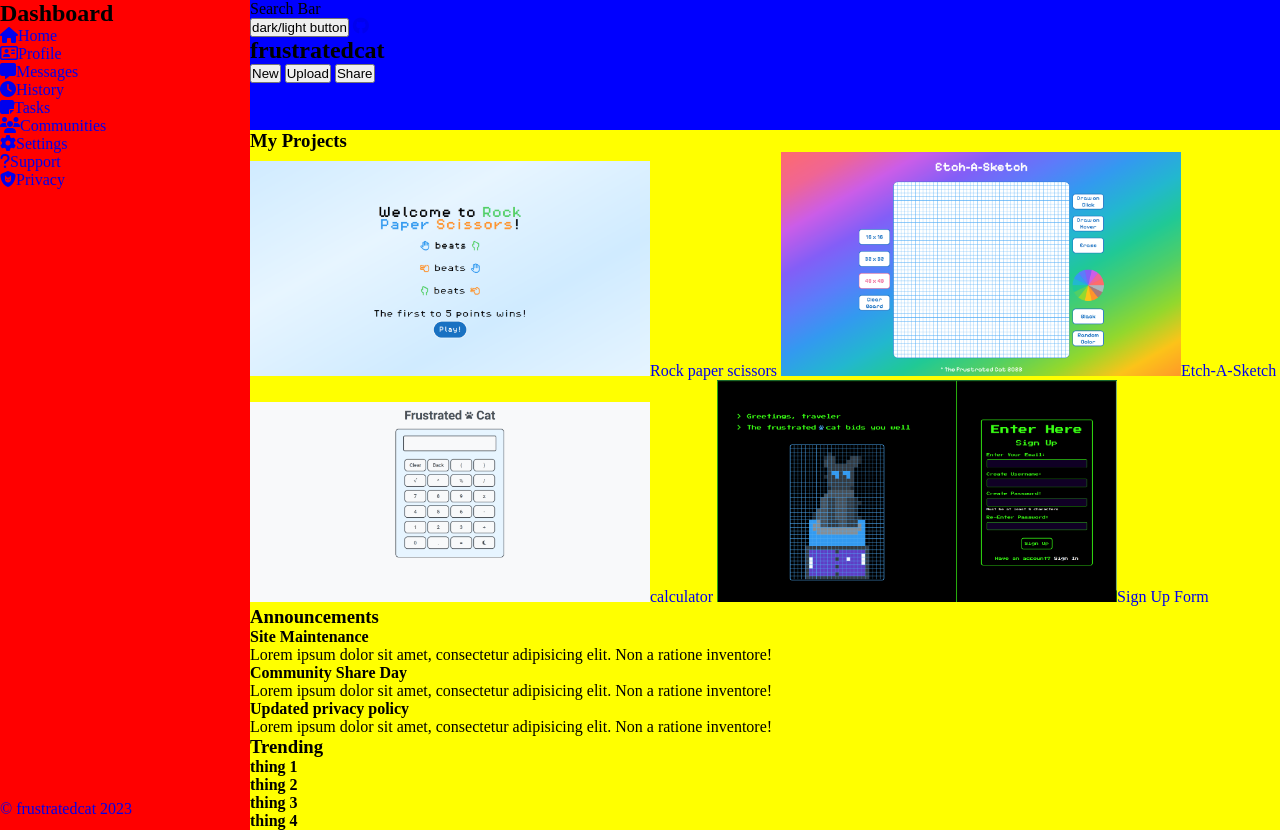
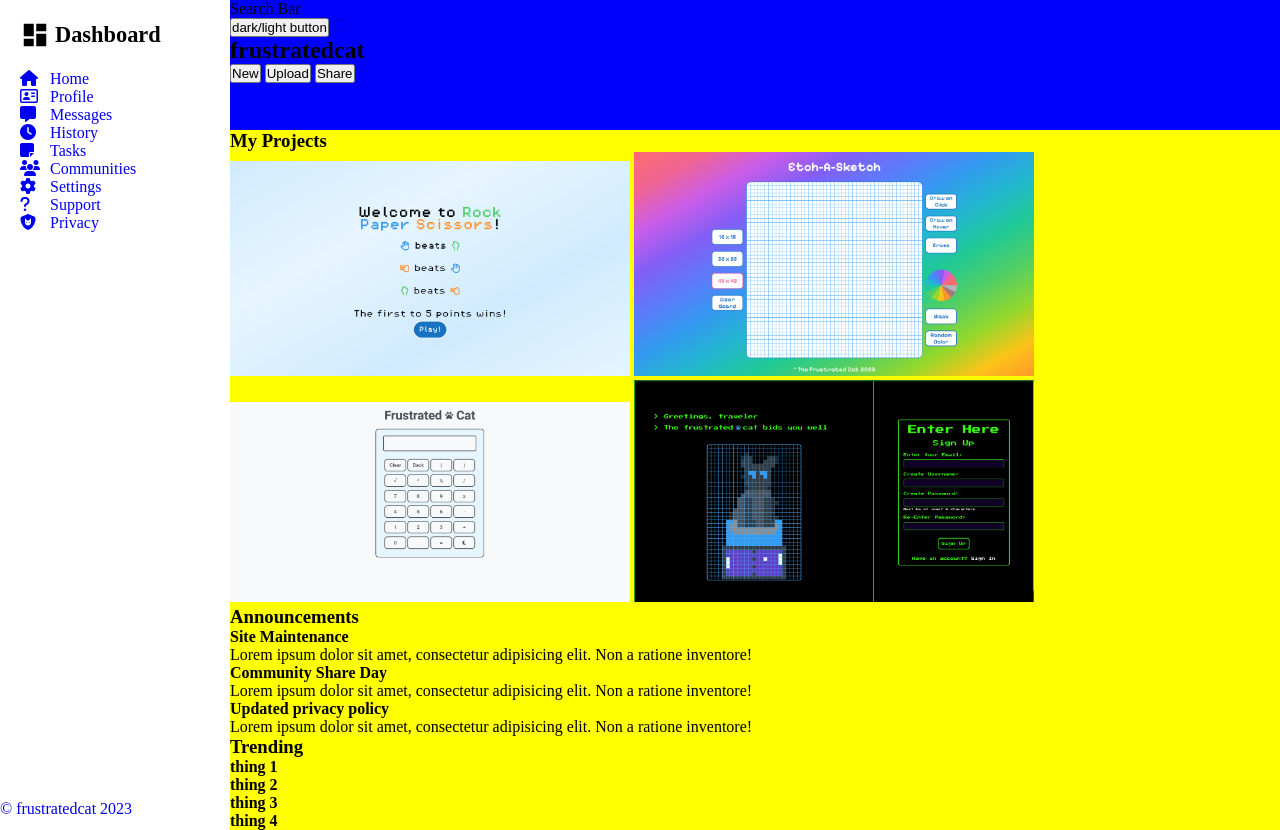
Before and after one commit to frustratedcat/admin-dashboard, a plain HTML site: page index.html in a window 1280 px wide. Drawn offline with Linux system fonts and the light colour scheme.

Commit message:
Add grid to left dashboard anchor items

```diff
--- a/index.html
+++ b/index.html
@@ -7,6 +7,12 @@
 
     <script src="./script.js" defer></script>
     <link rel="stylesheet" href="./style.css" />
+    <link rel="preconnect" href="https://fonts.googleapis.com" />
+    <link rel="preconnect" href="https://fonts.gstatic.com" crossorigin />
+    <link
+      href="https://fonts.googleapis.com/css2?family=Roboto:ital,wght@0,300;0,400;0,500;0,700;0,900;1,300;1,400;1,500;1,700;1,900&display=swap"
+      rel="stylesheet"
+    />
     <script
       src="https://kit.fontawesome.com/0b64f17ecf.js"
       crossorigin="anonymous"
@@ -17,87 +23,82 @@
   <body>
     <div class="body-container grid-outer">
       <section class="grid-outer-first">
-        <h1>Dashboard</h1>
-        <nav>
+        <h1 class="grid-outer-first-h1">
+          <svg
+            xmlns="http://www.w3.org/2000/svg"
+            viewBox="0 0 24 24"
+            width="30"
+            height="auto"
+          >
+            <title>view-dashboard</title>
+            <path
+              d="M13,3V9H21V3M13,21H21V11H13M3,21H11V15H3M3,13H11V3H3V13Z"
+            />
+          </svg>
+          <span class="h1-span">Dashboard</span>
+        </h1>
+
+        <nav class="grid-outer-first-nav">
           <ul>
             <li>
-              <a href="#" alt="Link to home page" id="a-home" class="icons"
-                >Home</a
-              >
+              <a href="#" alt="Link to home page" class="grid-li">
+                <span id="a-home" class="icons"></span>
+                <span class="li-span">Home</span>
+              </a>
             </li>
             <li>
-              <a
-                href="#"
-                alt="Link to profile page"
-                id="a-profile"
-                class="icons"
-                >Profile</a
-              >
+              <a href="#" alt="Link to profile page" class="grid-li">
+                <span id="a-profile" class="icons"></span>
+                <span class="li-span">Profile</span>
+              </a>
             </li>
             <li>
-              <a
-                href="#"
-                alt="Link to messages page"
-                id="a-messages"
-                class="icons"
-                >Messages</a
-              >
+              <a href="#" alt="Link to messages page" class="grid-li">
+                <span id="a-messages" class="icons"></span>
+                <span class="li-span">Messages</span>
+              </a>
             </li>
             <li>
-              <a
-                href="#"
-                alt="Link to history page"
-                id="a-history"
-                class="icons"
-                >History</a
-              >
+              <a href="#" alt="Link to history page" class="grid-li">
+                <span id="a-history" class="icons"></span>
+                <span class="li-span">History</span>
+              </a>
             </li>
             <li>
-              <a href="#" alt="Link to taks page" id="a-tasks" class="icons"
-                >Tasks</a
-              >
+              <a href="#" alt="Link to taks page" class="grid-li">
+                <span id="a-tasks" class="icons"></span>
+                <span class="li-span">Tasks</span>
+              </a>
             </li>
             <li>
-              <a
-                href="#"
-                alt="Link to communities page"
-                id="a-communities"
-                class="icons"
-                >Communities</a
-              >
+              <a href="#" alt="Link to communities page" class="grid-li">
+                <span id="a-communities" class="icons"></span>
+                <span class="li-span">Communities</span>
+              </a>
             </li>
             <li>
-              <a
-                href="#"
-                alt="Link to settings page"
-                id="a-settings"
-                class="icons"
-                >Settings</a
-              >
+              <a href="#" alt="Link to settings page" class="grid-li">
+                <span id="a-settings" class="icons"></span>
+                <span class="li-span">Settings</span>
+              </a>
             </li>
             <li>
-              <a
-                href="#"
-                alt="Link to support page"
-                id="a-support"
-                class="icons"
-                >Support</a
-              >
+              <a href="#" alt="Link to support page" class="grid-li">
+                <span id="a-support" class="icons"></span>
+                <span class="li-span">Support</span>
+              </a>
             </li>
             <li>
-              <a
-                href="#"
-                alt="Link to privacy policy page"
-                id="a-privacy"
-                class="icons"
-                >Privacy</a
-              >
+              <a href="#" alt="Link to privacy policy page" class="grid-li">
+                <span id="a-privacy" class="icons"></span>
+                <span class="li-span">Privacy</span>
+              </a>
             </li>
           </ul>
         </nav>
       </section>
 
-      <section class="grid-outer-second">
+      <header class="grid-outer-second">
         <div>Search Bar</div>
         <button type="button">dark/light button</button>
         <a
@@ -114,7 +115,7 @@
         <button type="button">New</button>
         <button type="button">Upload</button>
         <button type="button">Share</button>
-      </section>
+      </header>
 
       <main class="grid-outer-third">
         <article>
@@ -127,8 +128,7 @@
               src="./img/frustratedcat-rock-paper-scissors-screenshot.png"
               alt="Image of frustratedcat's rock, paper, scissors game"
               width="400px"
-            />Rock paper scissors</a
-          >
+          /></a>
           <a
             href="https://frustratedcat.github.io/etch-a-sketch/"
             alt="Link to frustratedcat's etch-a-sketch"
@@ -137,8 +137,7 @@
               src="./img/frustratedcat-etch-a-sketch-screenshot.png"
               alt="Image of frustratedcat's etch-a-sketch"
               width="400px"
-            />Etch-A-Sketch</a
-          >
+          /></a>
           <a
             href="https://frustratedcat.github.io/calculator/"
             alt="Link to frustratedcat's calculator"
@@ -148,8 +147,7 @@
               alt="Image
             of frustratedcat's calculator"
               width="400px"
-            />calculator</a
-          >
+          /></a>
           <a
             href="https://frustratedcat.github.io/sign-up-form/index.html"
             alt="Link to frustratedcat's sign-up-form"
@@ -158,11 +156,11 @@
               src="./img/frustratedcat-sign-up-screenshot.png"
               alt="Image of frustratedcat's sign up form"
               width="400px"
-            />Sign Up Form
+            />
           </a>
         </article>
 
-        <section>
+        <aside>
           <h3>Announcements</h3>
           <div>
             <h4>Site Maintenance</h4>
@@ -185,7 +183,7 @@
               ratione inventore!
             </p>
           </div>
-        </section>
+        </aside>
 
         <section>
           <h3>Trending</h3>
--- a/style.css
+++ b/style.css
@@ -9,6 +9,11 @@
   padding: 0;
 }
 
+.html {
+  font-family: "Roboto", sans-serif;
+  font-size: 16px;
+}
+
 .body-container {
   height: 100vh;
 }
@@ -16,13 +21,35 @@
 .grid-outer {
   display: grid;
   grid-template-rows: 130px 1fr;
-  grid-template-columns: 250px 2fr;
+  grid-template-columns: 230px 2fr;
 }
 
 .grid-outer-first {
-  background-color: red;
   grid-column: 1 / 2;
   grid-row: 1 / 3;
+  display: flex;
+  flex-direction: column;
+}
+
+.grid-outer-first-h1,
+.grid-outer-first-nav {
+  margin: 20px 0 0 20px;
+}
+
+.grid-outer-first-h1 {
+  font-size: 1.4rem;
+  font-weight: 900;
+  display: flex;
+  align-items: center;
+}
+
+.h1-span {
+  margin-left: 5px;
+}
+
+.grid-li {
+  display: grid;
+  grid-template-columns: 30px 1fr;
 }
 
 .grid-outer-second {
@@ -35,6 +62,10 @@
   background-color: yellow;
   grid-column: 2 / 3;
   grid-row: 2 / 3;
+}
+
+li {
+  list-style: none;
 }
 
 a {
```
